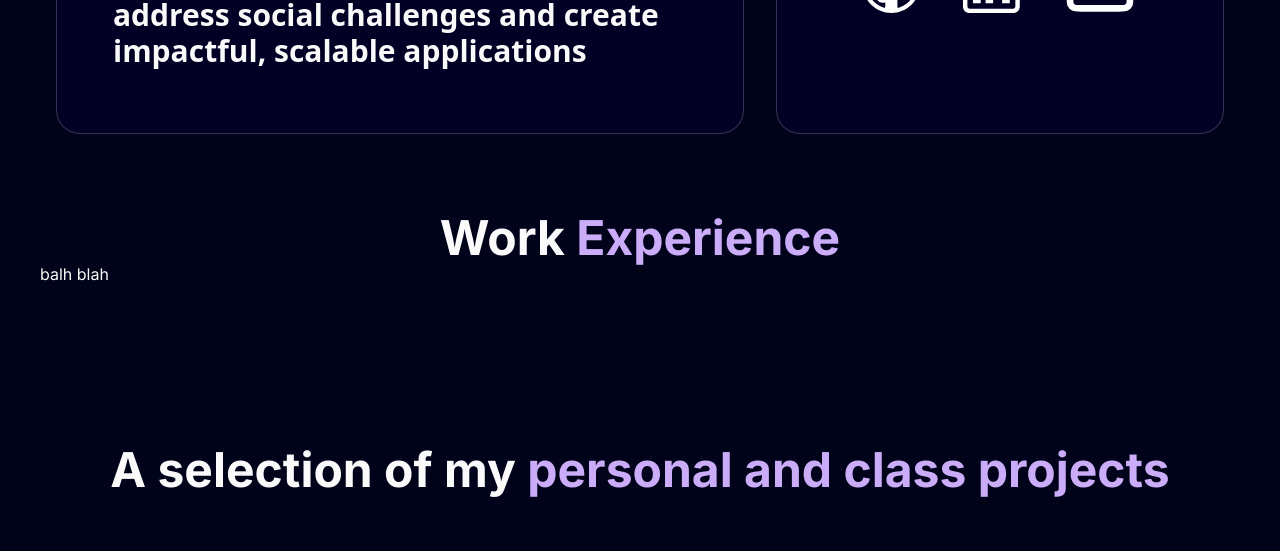
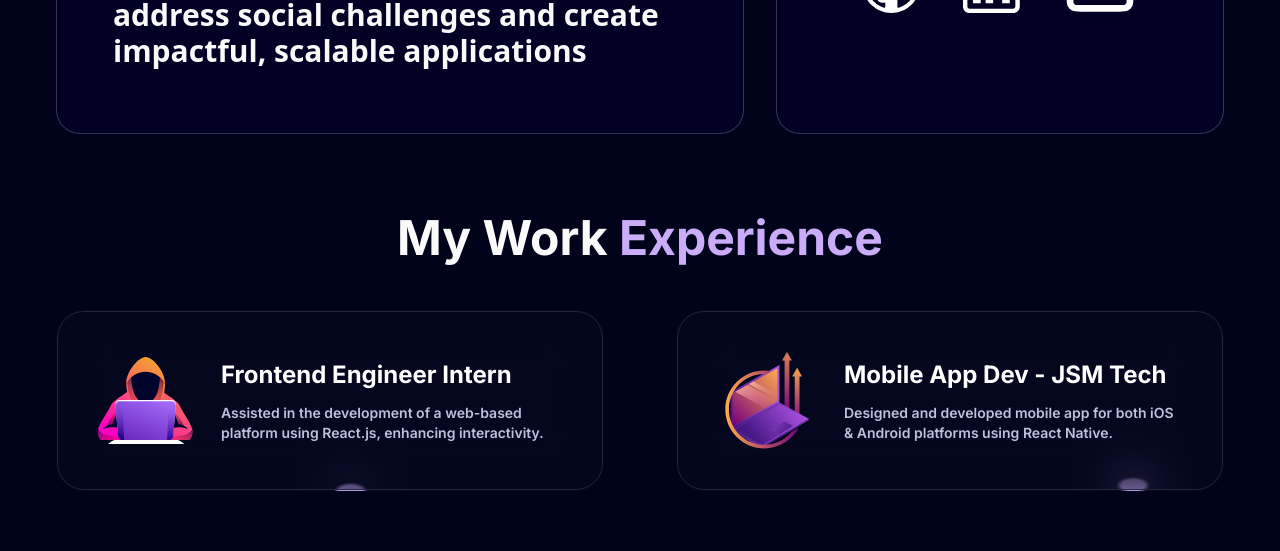
Before and after one commit to georgesono21/portfolio, a Next.js app: page / in a window 1280 px wide. Shown: the part 1740-2291 px from the top of the page. Built offline with nearby package versions, Linux system fonts and the light colour scheme.

Commit message:
progress

```diff
--- a/app/page.tsx
+++ b/app/page.tsx
@@ -1,3 +1,5 @@
+
+
 import Image from "next/image";
 import Hero from "@/components/Hero";
 import { FloatingNav } from "@/components/ui/FloatingNav";
@@ -7,17 +9,21 @@ import RecentProjects from "@/components/RecentProjects";
 import { navItems } from "@/data";
 import Experience from "@/components/Experience";
 import Footer from "@/components/Footer";
+import { TracingBeam } from "@/components/ui/TracingBeam";
 
 export default function Home() {
   return (
     <main className ="relative bg-black-100 flex justify-center items-center flex-col overflow-hidden mx-auto sm:px-10">
       <div className = "max-w-7xl w-full">
+
           <FloatingNav navItems = {navItems}
           />
           <Hero/>
+        <TracingBeam>
           <Grid/>
           <Experience/>
           <RecentProjects/>
+        </TracingBeam>
           <Footer/>
       </div>
     </main>
--- a/components/Experience.tsx
+++ b/components/Experience.tsx
@@ -1,15 +1,53 @@
 import React from 'react'
+import { Button } from './ui/MovingBorder'
+import { workExperience } from '@/data'
 
 const Experience = () => {
   return (
-    <div className = "py-20" id = "experience">
+    <div className = "pt-20" id = "experience">
       <h1 className="heading">
-        Work {" "}
+        My Work {" "}
         <span className="text-purple"> Experience</span>
       </h1>
+ <div className="w-full mt-12 grid lg:grid-cols-4 grid-cols-1 gap-10">
+        {workExperience.map((card) => (
+          <Button
+            key={card.id}
+            //   random duration will be fun , I think , may be not
+            duration={Math.floor(Math.random() * 10000) + 10000}
+            borderRadius="1.75rem"
+            style={{
+              //   add these two
+              //   you can generate the color from here https://cssgradient.io/
+              background: "rgb(4,7,29)",
+              backgroundColor:
+                "linear-gradient(90deg, rgba(4,7,29,1) 0%, rgba(12,14,35,1) 100%)",
+              // add this border radius to make it more rounded so that the moving border is more realistic
+              borderRadius: `calc(1.75rem* 0.96)`,
+            }}
+            // remove bg-white dark:bg-slate-900
+            className="flex-1 text-black dark:text-white border-neutral-200 dark:border-slate-800"
+          >
+            <div className="flex lg:flex-row flex-col lg:items-center p-3 py-6 md:p-5 lg:p-10 gap-2">
+              <img
+                src={card.thumbnail}
+                alt={card.thumbnail}
+                className="lg:w-32 md:w-20 w-16"
+              />
+              <div className="lg:ms-5">
+                <h1 className="text-start text-xl md:text-2xl font-bold">
+                  {card.title}
+                </h1>
+                <p className="text-start text-white-100 mt-3 font-semibold">
+                  {card.desc}
+                </p>
+              </div>
+            </div>
+          </Button>
+        ))}
+      </div>
 
 
-      balh blah
     </div>
   )
 }
--- /dev/null
+++ b/components/ui/MovingBorder.tsx
@@ -0,0 +1,141 @@
+"use client";
+import React from "react";
+import {
+  motion,
+  useAnimationFrame,
+  useMotionTemplate,
+  useMotionValue,
+  useTransform,
+} from "framer-motion";
+import { useRef } from "react";
+import { cn } from "/utils/cn";
+
+export function Button({
+  borderRadius = "1.75rem",
+  children,
+  as: Component = "button",
+  containerClassName,
+  borderClassName,
+  duration,
+  className,
+  ...otherProps
+}: {
+  borderRadius?: string;
+  children: React.ReactNode;
+  as?: any;
+  containerClassName?: string;
+  borderClassName?: string;
+  duration?: number;
+  className?: string;
+  [key: string]: any;
+}) {
+  return (
+    <Component
+      className={cn(
+        // remove h-16 w-40, add  md:col-span-2
+        "mx-4 bg-transparent relative text-xl p-[1px] overflow-hidden md:col-span-2 md:row-span-1",
+        containerClassName
+      )}
+      style={{
+        borderRadius: borderRadius,
+      }}
+      {...otherProps}
+
+    >
+      <div
+        className="absolute inset-0 rounde-[1.75rem]"
+        style={{ borderRadius: `calc(${borderRadius} * 0.96)` }}
+      >
+        <MovingBorder duration={duration} rx="30%" ry="30%">
+          <div
+            className={cn(
+              "h-5 w-10 opacity-[0.9] bg-[radial-gradient(#CBACF9_40%,transparent_60%)]",
+              borderClassName
+            )}
+          />
+        </MovingBorder>
+      </div>
+
+      <div
+        className={cn(
+          "relative bg-slate-900/[0.] border border-slate-800 backdrop-blur-xl text-white flex items-center justify-center w-full h-full text-sm antialiased",
+          className
+        )}
+        style={{
+          borderRadius: `calc(${borderRadius} * 0.96)`,
+        }}
+      >
+        {children}
+      </div>
+    </Component>
+  );
+}
+
+export const MovingBorder = ({
+  children,
+  duration = 2000,
+  rx,
+  ry,
+  ...otherProps
+}: {
+  children: React.ReactNode;
+  duration?: number;
+  rx?: string;
+  ry?: string;
+  [key: string]: any;
+}) => {
+  const pathRef = useRef<any>();
+  const progress = useMotionValue<number>(0);
+
+  useAnimationFrame((time) => {
+    const length = pathRef.current?.getTotalLength();
+    if (length) {
+      const pxPerMillisecond = length / duration;
+      progress.set((time * pxPerMillisecond) % length);
+    }
+  });
+
+  const x = useTransform(
+    progress,
+    (val) => pathRef.current?.getPointAtLength(val).x
+  );
+  const y = useTransform(
+    progress,
+    (val) => pathRef.current?.getPointAtLength(val).y
+  );
+
+  const transform = useMotionTemplate`translateX(${x}px) translateY(${y}px) translateX(-50%) translateY(-50%)`;
+
+  return (
+    <>
+      <svg
+        xmlns="http://www.w3.org/2000/svg"
+        preserveAspectRatio="none"
+        className="absolute h-full w-full"
+        width="100%"
+        height="100%"
+        {...otherProps}
+      >
+        <rect
+          fill="none"
+          width="100%"
+          height="100%"
+          rx={rx}
+          ry={ry}
+          ref={pathRef}
+        />
+      </svg>
+      <motion.div
+        style={{
+          position: "absolute",
+          top: 0,
+          left: 0,
+          display: "inline-block",
+          transform,
+        }}
+      >
+        {children}
+      </motion.div>
+    </>
+  );
+};
--- /dev/null
+++ b/components/ui/TracingBeam.tsx
@@ -0,0 +1,128 @@
+"use client";
+import React, { useEffect, useRef, useState } from "react";
+import {
+  motion,
+  useTransform,
+  useScroll,
+  useVelocity,
+  useSpring,
+} from "framer-motion";
+import { cn } from "@/utils/cn";
+
+export const TracingBeam = ({
+  children,
+  className,
+}: {
+  children: React.ReactNode;
+  className?: string;
+}) => {
+  const ref = useRef<HTMLDivElement>(null);
+  const { scrollYProgress } = useScroll({
+    target: ref,
+    offset: ["start start", "end start"],
+  });
+
+  const contentRef = useRef<HTMLDivElement>(null);
+  const [svgHeight, setSvgHeight] = useState(0);
+
+  useEffect(() => {
+    if (contentRef.current) {
+      setSvgHeight(contentRef.current.offsetHeight);
+    }
+  }, []);
+
+  const y1 = useSpring(
+    useTransform(scrollYProgress, [0, 0.8], [50, svgHeight]),
+    {
+      stiffness: 500,
+      damping: 90,
+    }
+  );
+  const y2 = useSpring(
+    useTransform(scrollYProgress, [0, 1], [50, svgHeight - 200]),
+    {
+      stiffness: 500,
+      damping: 90,
+    }
+  );
+
+  return (
+    <motion.div
+      ref={ref}
+      className={cn("relative w-full max-w-8xl mx-auto", className)}
+    >
+      <div className="absolute -left-4 md:-left-20 top-3 hidden sm md:block lg:block">
+        <motion.div
+          transition={{
+            duration: 0.2,
+            delay: 0.5,
+          }}
+          animate={{
+            boxShadow:
+              scrollYProgress.get() > 0
+                ? "none"
+                : "rgba(0, 0, 0, 0.24) 0px 3px 8px",
+          }}
+          className="ml-[20px] h-4 w-4 rounded-full border border-netural-200 shadow-sm flex items-center justify-center"
+        >
+          <motion.div
+            transition={{
+              duration: 1,
+              delay: 0.5,
+            }}
+            animate={{
+              backgroundColor:
+                scrollYProgress.get() > 0 ? "white" : "var(--emerald-500)",
+              borderColor:
+                scrollYProgress.get() > 0 ? "white" : "var(--emerald-600)",
+            }}
+            className="h-2 w-2  rounded-full border border-neutral-300 bg-white"
+          />
+        </motion.div>
+        <svg
+          viewBox={`0 0 20 ${svgHeight}`}
+          width="20"
+          height={svgHeight} // Set the SVG height
+          className=" ml-2 block"
+          aria-hidden="true"
+        >
+          <motion.path
+            d={`M 1 0V -36 l 18 24 V ${svgHeight * 0.8} l -18 24V ${svgHeight}`}
+            fill="none"
+            stroke="#9091A0"
+            strokeOpacity="0.16"
+            transition={{
+              duration: 10,
+            }}
+          ></motion.path>
+          <motion.path
+            d={`M 1 0V -36 l 18 24 V ${svgHeight * 0.8} l -18 24V ${svgHeight}`}
+            fill="none"
+            stroke="url(#gradient)"
+            strokeWidth="1.25"
+            className="motion-reduce:hidden"
+            transition={{
+              duration: 10,
+            }}
+          ></motion.path>
+          <defs>
+            <motion.linearGradient
+              id="gradient"
+              gradientUnits="userSpaceOnUse"
+              x1="0"
+              x2="0"
+              y1={y1} // set y1 for gradient
+              y2={y2} // set y2 for gradient
+            >
+              <stop stopColor="#18CCFC" stopOpacity="0"></stop>
+              <stop stopColor="#18CCFC"></stop>
+              <stop offset="0.325" stopColor="#6344F5"></stop>
+              <stop offset="1" stopColor="#AE48FF" stopOpacity="0"></stop>
+            </motion.linearGradient>
+          </defs>
+        </svg>
+      </div>
+      <div ref={contentRef}>{children}</div>
+    </motion.div>
+  );
+};
```
Lines whose indentation alone changed are shown as unchanged.
